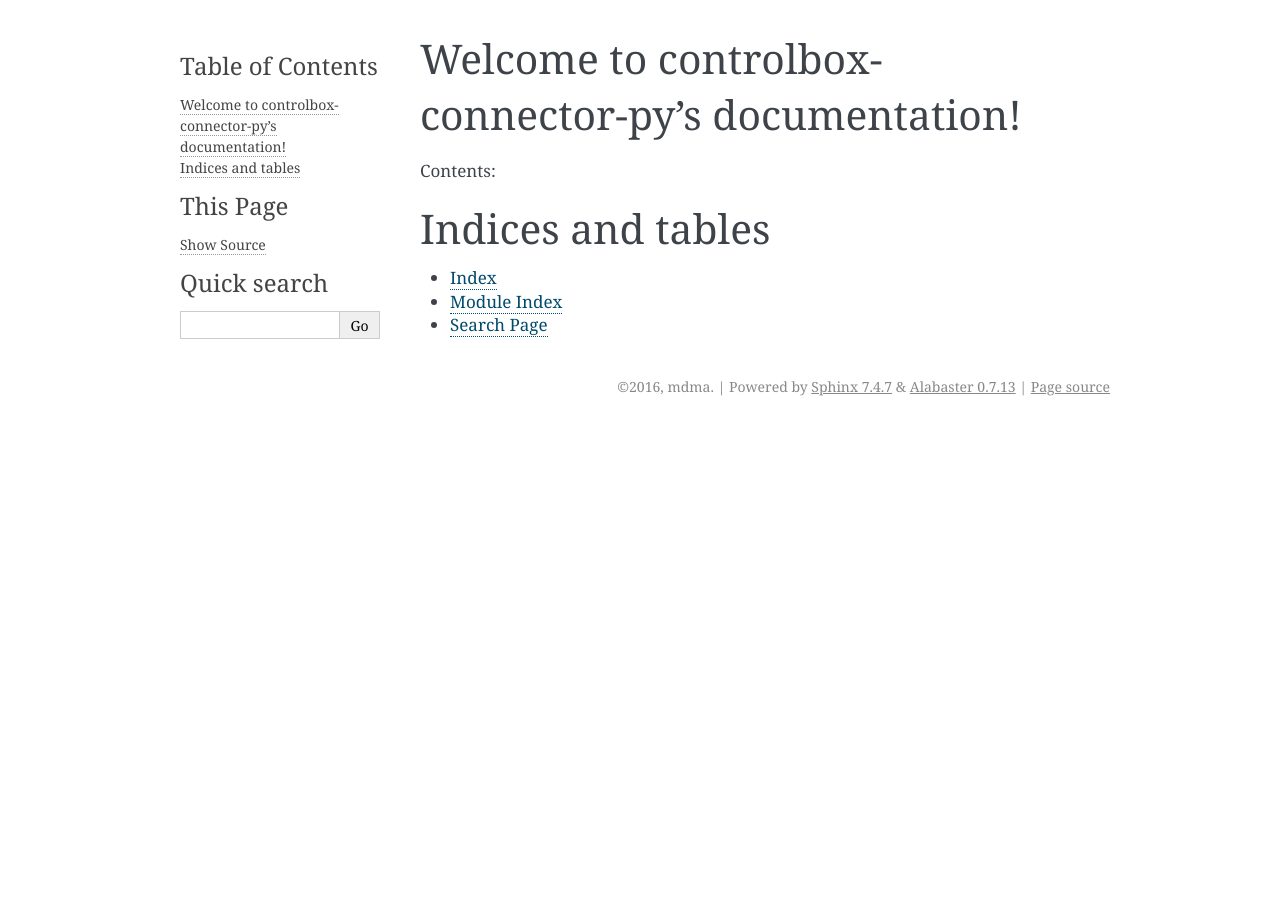
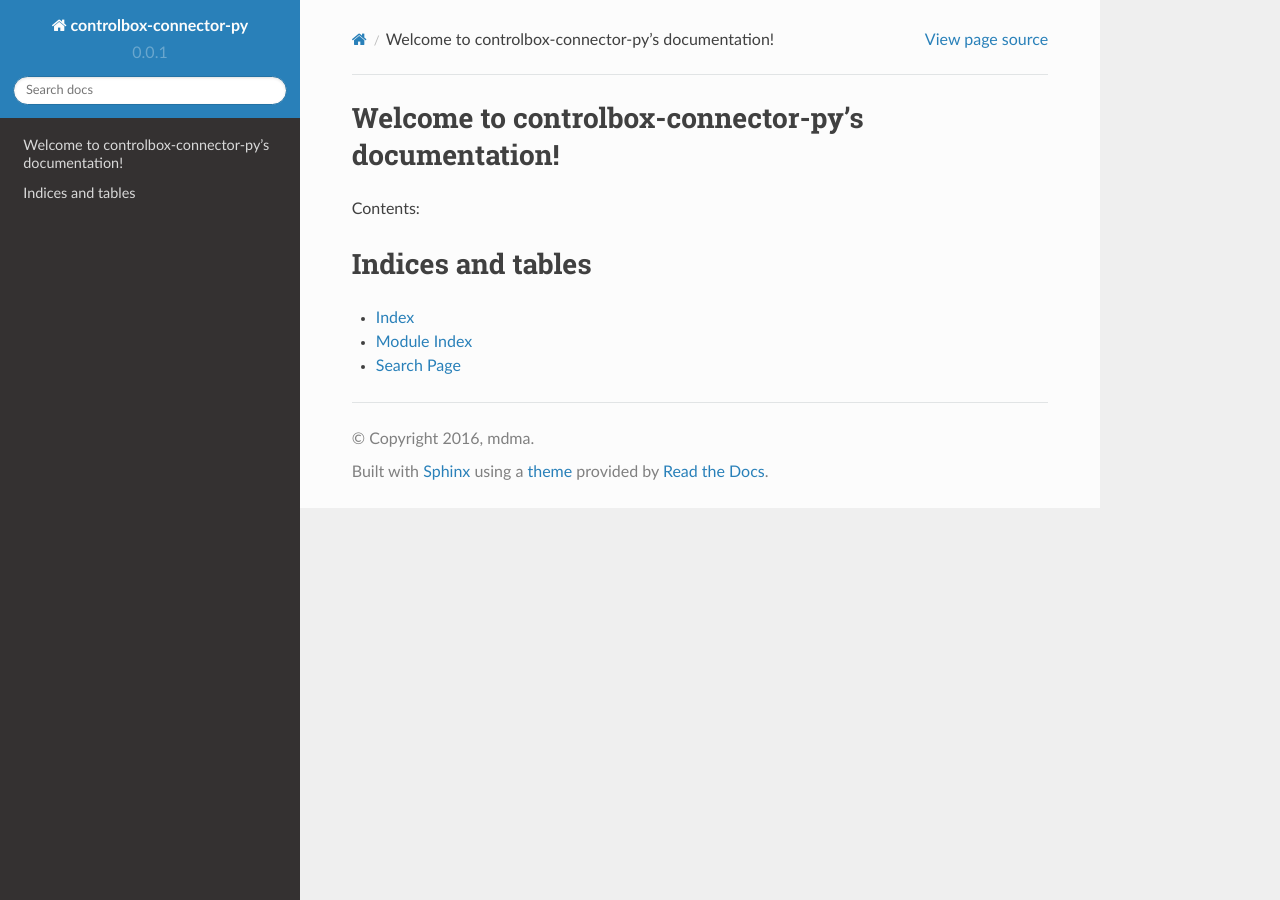
Before and after one commit to ctlbox/controlbox-connector-py, a Sphinx documentation site: the page built from docs/index.rst, in a window 1280 px wide. Built offline with Sphinx 7.4.7 and the Read the Docs theme 2.0.0, drawn with Linux system fonts in a browser that asks for light colours; pages that are not in the unit, such as notebooks, are missing from menus.

Commit message:
use rtd theme

```diff
--- a/docs/conf.py
+++ b/docs/conf.py
@@ -130,7 +130,8 @@ todo_include_todos = True
 # The theme to use for HTML and HTML Help pages.  See the documentation for
 # a list of builtin themes.
 #
-html_theme = 'alabaster'
+html_theme = "sphinx_rtd_theme"
+html_theme_path = ["_themes", ]
 
 # Theme options are theme-specific and customize the look and feel of a theme
 # further.  For a list of options available for each theme, see the
--- a/requirements-docs.txt
+++ /dev/null
@@ -1,4 +0,0 @@
-sphinx
-sphinx-rtd-theme
-sphinxcontrib-napoleon
-sphinx-autobuild
```
